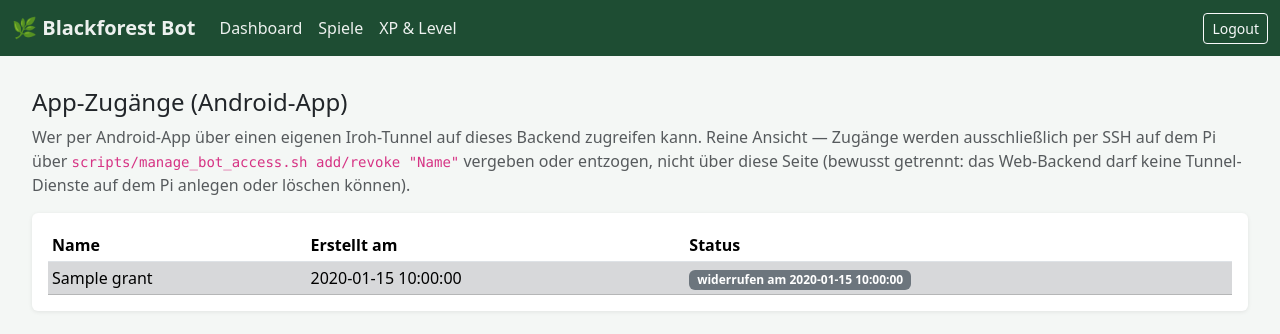
After one commit to Lemm1988/Blackforest-Discord-Bot, a Python web app: template backend/templates/tunnel_access.html in a window 1280 px wide. The commit adds this page. Shown: the top 334 px of the page. Run offline with Jinja, Linux system fonts and the light colour scheme; the template is opened without the code that fills it: most values are stand-ins (such as "Sample title", 1, 10 or a date in 2020); some libraries are stand-ins or nearby versions.

Commit message:
Add per-person tunnel access management (manage_bot_access.sh + read-only overview page)

```diff
--- a/backend/templates/navbar.html
+++ b/backend/templates/navbar.html
@@ -72,6 +72,9 @@
                 <li class="nav-item">
                     <a class="nav-link" href="{{ url_for('audit_log_page') }}">Audit-Log</a>
                 </li>
+                <li class="nav-item">
+                    <a class="nav-link" href="{{ url_for('tunnel_access_page') }}">App-Zugänge</a>
+                </li>
                 {% endif %}
             </ul>
             <span class="navbar-text small me-3">
--- /dev/null
+++ b/backend/templates/tunnel_access.html
@@ -0,0 +1,45 @@
+{% extends "base.html" %}
+{% block title %}App-Zugänge - Blackforest Bot{% endblock %}
+{% block content %}
+<h3 class="h4">App-Zugänge (Android-App)</h3>
+<p class="text-muted">
+    Wer per Android-App über einen eigenen Iroh-Tunnel auf dieses Backend zugreifen kann.
+    Reine Ansicht — Zugänge werden ausschließlich per SSH auf dem Pi über
+    <code>scripts/manage_bot_access.sh add/revoke "Name"</code> vergeben oder entzogen,
+    nicht über diese Seite (bewusst getrennt: das Web-Backend darf keine
+    Tunnel-Dienste auf dem Pi anlegen oder löschen können).
+</p>
+
+<div class="card">
+    <div class="card-body">
+        <div class="table-responsive">
+            <table class="table table-sm table-striped align-middle mb-0">
+                <thead>
+                    <tr>
+                        <th>Name</th>
+                        <th>Erstellt am</th>
+                        <th>Status</th>
+                    </tr>
+                </thead>
+                <tbody>
+                    {% for g in grants %}
+                    <tr{% if g.revoked_at %} class="table-secondary"{% endif %}>
+                        <td>{{ g.label }}</td>
+                        <td class="text-nowrap">{{ g.created_at }}</td>
+                        <td>
+                            {% if g.revoked_at %}
+                            <span class="badge bg-secondary">widerrufen am {{ g.revoked_at }}</span>
+                            {% else %}
+                            <span class="badge bg-success">aktiv</span>
+                            {% endif %}
+                        </td>
+                    </tr>
+                    {% else %}
+                    <tr><td colspan="3" class="text-muted">Noch keine App-Zugänge vergeben.</td></tr>
+                    {% endfor %}
+                </tbody>
+            </table>
+        </div>
+    </div>
+</div>
+{% endblock %}
```
Also changed, not shown: backend/app.py (+12 -0 lines), bot/database.py (+29 -0 lines), android-app/README.md, 1 other file.
